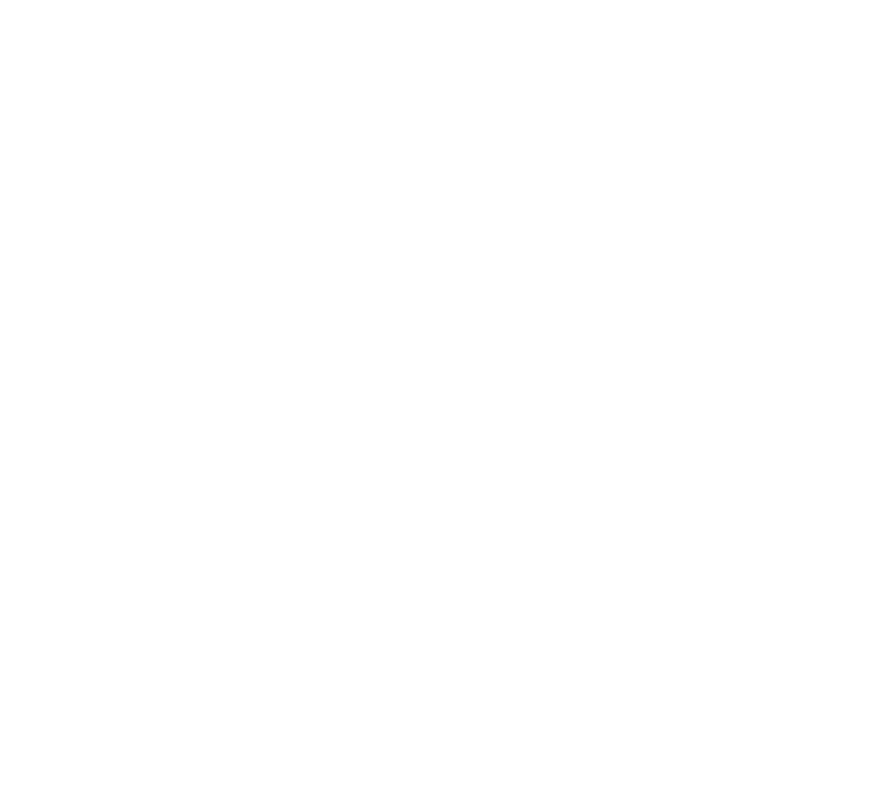
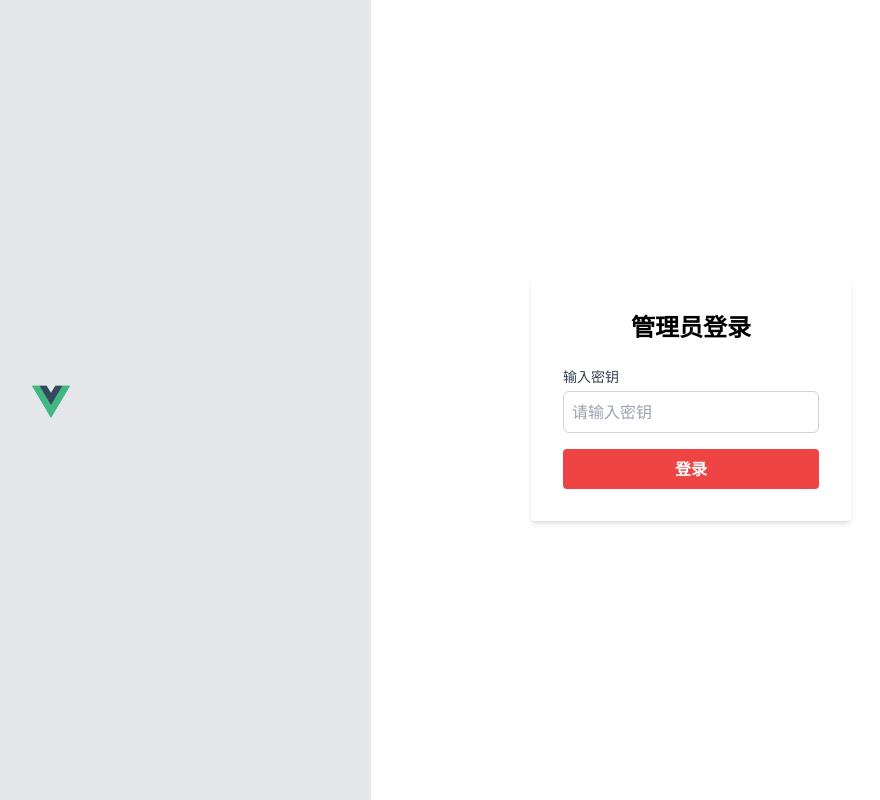
Before and after one commit to zjutjh/walk-admin-web, a Vue app: page /login in a window 1280 px wide. Before the commit this address had no page. Shown: the whole page, without its empty margins (269-1149 px from the left). Built offline with nearby package versions, Linux system fonts and the light colour scheme.

Commit message:
chore(tailwindcss)

```diff
--- a/package.json
+++ b/package.json
@@ -9,6 +9,9 @@
     "preview": "vite preview"
   },
   "dependencies": {
+    "autoprefixer": "^10.4.20",
+    "postcss": "^8.5.2",
+    "tailwindcss": "^3.4.17",
     "vue": "^3.5.13",
     "vue-router": "^4.5.0"
   },
--- /dev/null
+++ b/postcss.config.js
@@ -0,0 +1,6 @@
+module.exports = {
+  plugins: {
+    tailwindcss: {},
+    autoprefixer: {},
+  },
+}
--- a/src/main.ts
+++ b/src/main.ts
@@ -1,6 +1,7 @@
 import { createApp } from 'vue'
 import App from './App.vue'
 import router from './router'
+import "./style.css";
 
 const app = createApp(App);
 app.use(router)
--- /dev/null
+++ b/src/pages/Login/index.vue
@@ -0,0 +1,35 @@
+<template>
+  <div class="flex h-screen">
+    <div class="w-1/2 bg-gray-200 flex items-center justify-center">
+      <img src="../../assets/vue.svg" alt="Login Image" class="max-w-full h-auto" />
+    </div>
+    <div class="w-1/2 flex items-center justify-center">
+      <form class="bg-white p-8 rounded shadow-md w-80">
+        <h2 class="text-2xl font-bold mb-6 text-center">管理员登录</h2>
+        <div class="mb-4">
+          <label for="key" class="block text-sm font-medium text-gray-700">输入密钥</label>
+          <input
+            type="text"
+            id="key"
+            class="mt-1 block w-full border border-gray-300 rounded-md p-2"
+            placeholder="请输入密钥"
+          />
+        </div>
+        <button
+          type="submit"
+          class="w-full bg-red-500 text-white font-bold py-2 rounded hover:bg-red-600"
+        >
+          登录
+        </button>
+      </form>
+    </div>
+  </div>
+</template>
+
+<script setup lang="ts">
+// 这里可以添加相关的逻辑
+</script>
+
+<style scoped>
+/* 这里可以添加样式 */
+</style>
--- a/src/pages/home/index.vue
+++ b/src/pages/home/index.vue
@@ -1,7 +1,7 @@
 <template>
-    <div>
-        title
-    </div>
+  <h1 class="text-3xl font-bold underline">
+    Hello world!
+  </h1>
 </template>
 
 <script setup lang="ts">
--- a/src/router/index.ts
+++ b/src/router/index.ts
@@ -1,4 +1,5 @@
 import { createRouter, createWebHistory } from 'vue-router';
+import Login from '../pages/Login/index.vue'; // 导入登录页面
 
 // 定义路由
 const routes = [
@@ -6,6 +7,11 @@ const routes = [
         path: '/',
         name: 'Home',
         component: () => import('../pages/home/index.vue')
+    },
+    {
+        path: '/login',
+        name: 'Login',
+        component: Login // 添加登录页面路由
     }
 ];
 
--- /dev/null
+++ b/src/style.css
@@ -0,0 +1,3 @@
+@tailwind base;
+@tailwind components;
+@tailwind utilities;
--- /dev/null
+++ b/tailwind.config.js
@@ -0,0 +1,11 @@
+/** @type {import('tailwindcss').Config} */
+module.exports = {
+  content: [
+    "./index.html",
+    "./src/**/*.{vue,js,ts,jsx,tsx}",
+  ],
+  theme: {
+    extend: {},
+  },
+  plugins: [],
+}
```
Also changed, not shown: 1 other file (tests, documents, lock files or other folders).
